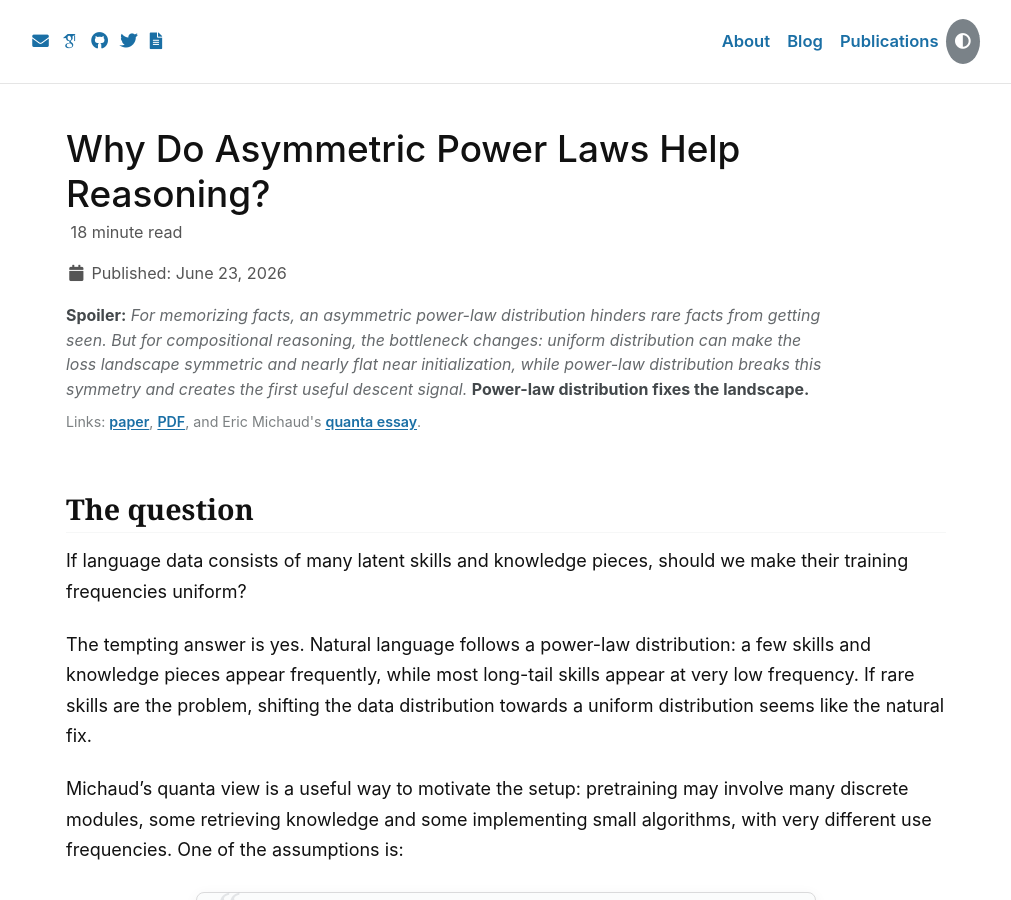
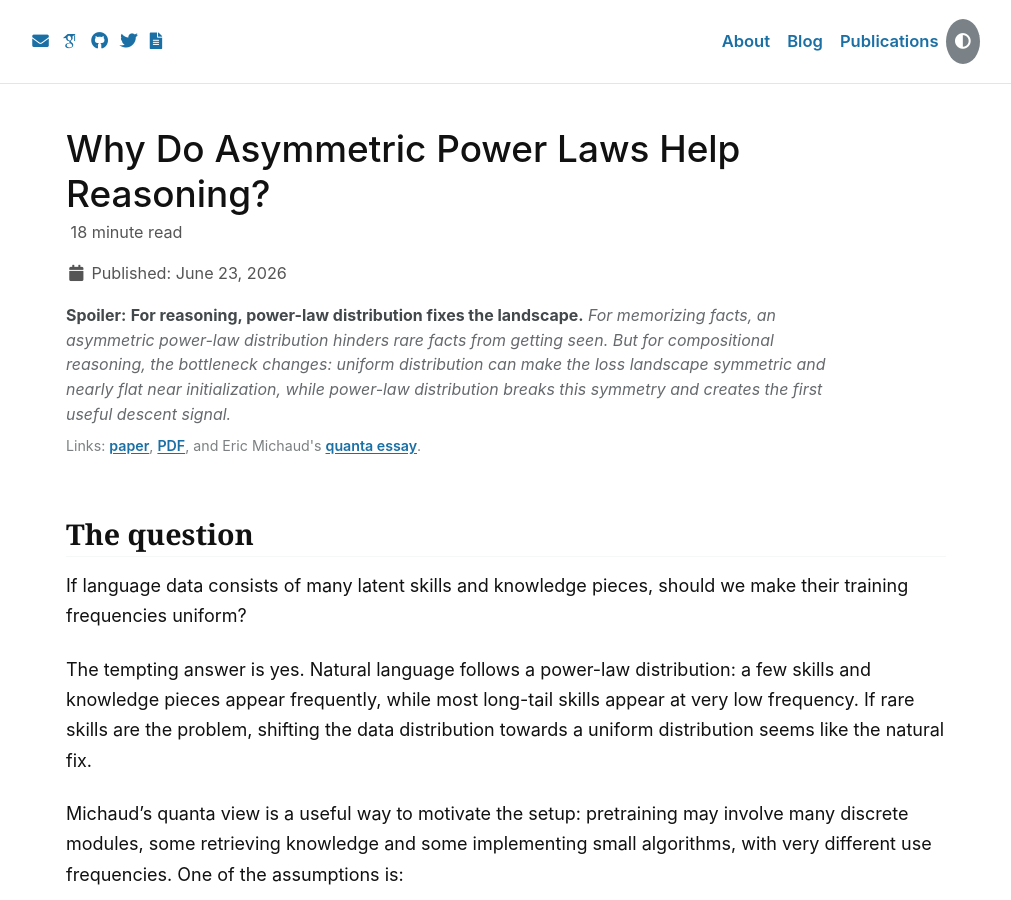
Before and after one commit to zixuan-wang-dlt/zixuan-wang-dlt.github.io, a Jekyll site: the page built from _posts/2026-06-23-power-law-compositional-reasoning.md, in a window 1280 px wide and 900 px high. Shown: the whole window, without its empty margins (134-1145 px from the left). Built offline with Jekyll 4.4.1, drawn with Linux system fonts in a browser that asks for light colours; some web fonts are replaced; formulas are drawn with MathJax 3; comment, search, counter and statistics services are not loaded.

Commit message:
Move reasoning slogan to spoiler lead

```diff
--- a/_posts/2026-06-23-power-law-compositional-reasoning.md
+++ b/_posts/2026-06-23-power-law-compositional-reasoning.md
@@ -20,7 +20,7 @@
 toc_sticky: true
 ---
 
-<p class="powerlaw-spoiler"><strong>Spoiler:</strong> For memorizing facts, an asymmetric power-law distribution hinders rare facts from getting seen. But for compositional reasoning, the bottleneck changes: uniform distribution can make the loss landscape symmetric and nearly flat near initialization, while power-law distribution breaks this symmetry and creates the first useful descent signal. <strong>Power-law distribution fixes the landscape.</strong></p>
+<p class="powerlaw-spoiler"><strong>Spoiler:</strong> <strong>For reasoning, power-law distribution fixes the landscape.</strong> For memorizing facts, an asymmetric power-law distribution hinders rare facts from getting seen. But for compositional reasoning, the bottleneck changes: uniform distribution can make the loss landscape symmetric and nearly flat near initialization, while power-law distribution breaks this symmetry and creates the first useful descent signal.</p>
 
 <p class="powerlaw-links">Links: <a href="https://arxiv.org/abs/2604.22951">paper</a>, <a href="https://arxiv.org/pdf/2604.22951">PDF</a>, and Eric Michaud's <a href="https://ericjmichaud.com/quanta/">quanta essay</a>.</p>
 
```
